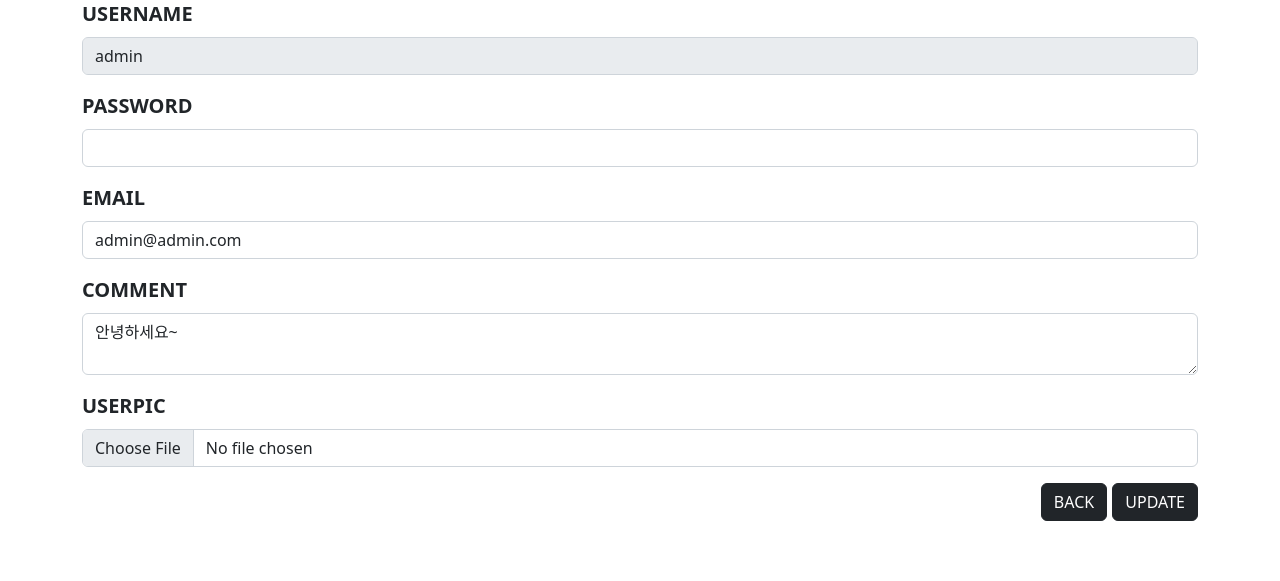
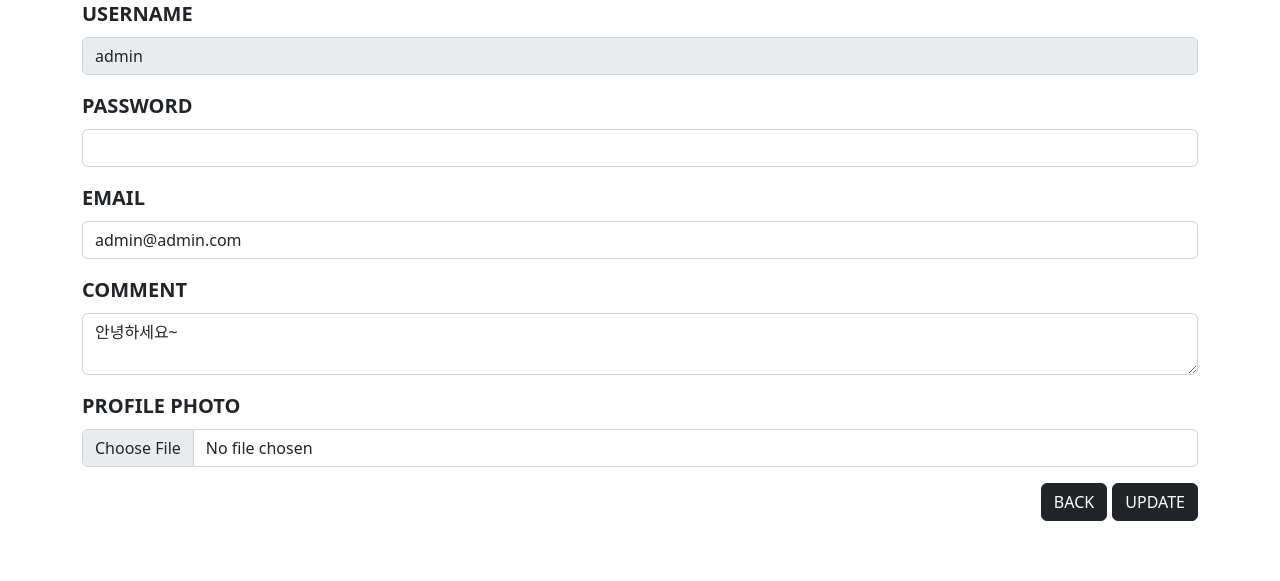
Before and after one commit to YT-Life/django05, a Django app: page /acc/update/ in a window 1280 px wide. Shown: the part 219-800 px from the top of the page. Run offline with Django 4.2, Linux system fonts and the light colour scheme; a user stored in the database is signed in.

Commit message:
Update update.html

```diff
--- a/templates/acc/update.html
+++ b/templates/acc/update.html
@@ -22,7 +22,7 @@
                 <textarea class="form-control" name="ucom">{{ user.comment }}</textarea>
             </div>
             <div class="mb-3">
-                <label class="form-label">USERPIC</label>
+                <label class="form-label">PROFILE PHOTO</label>
                 <input type="file" name="upic" class="form-control">
             </div>
             <div class="text-end">
```
